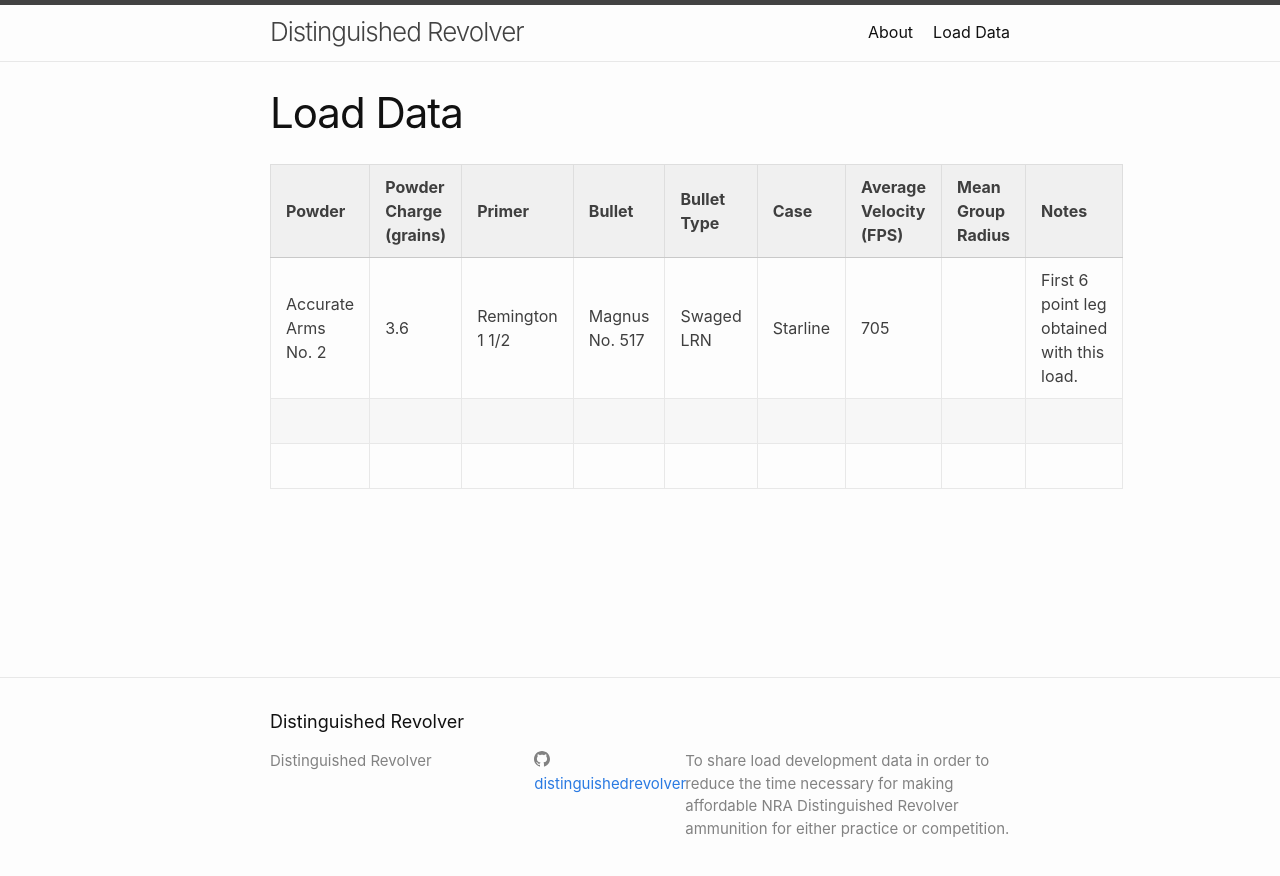
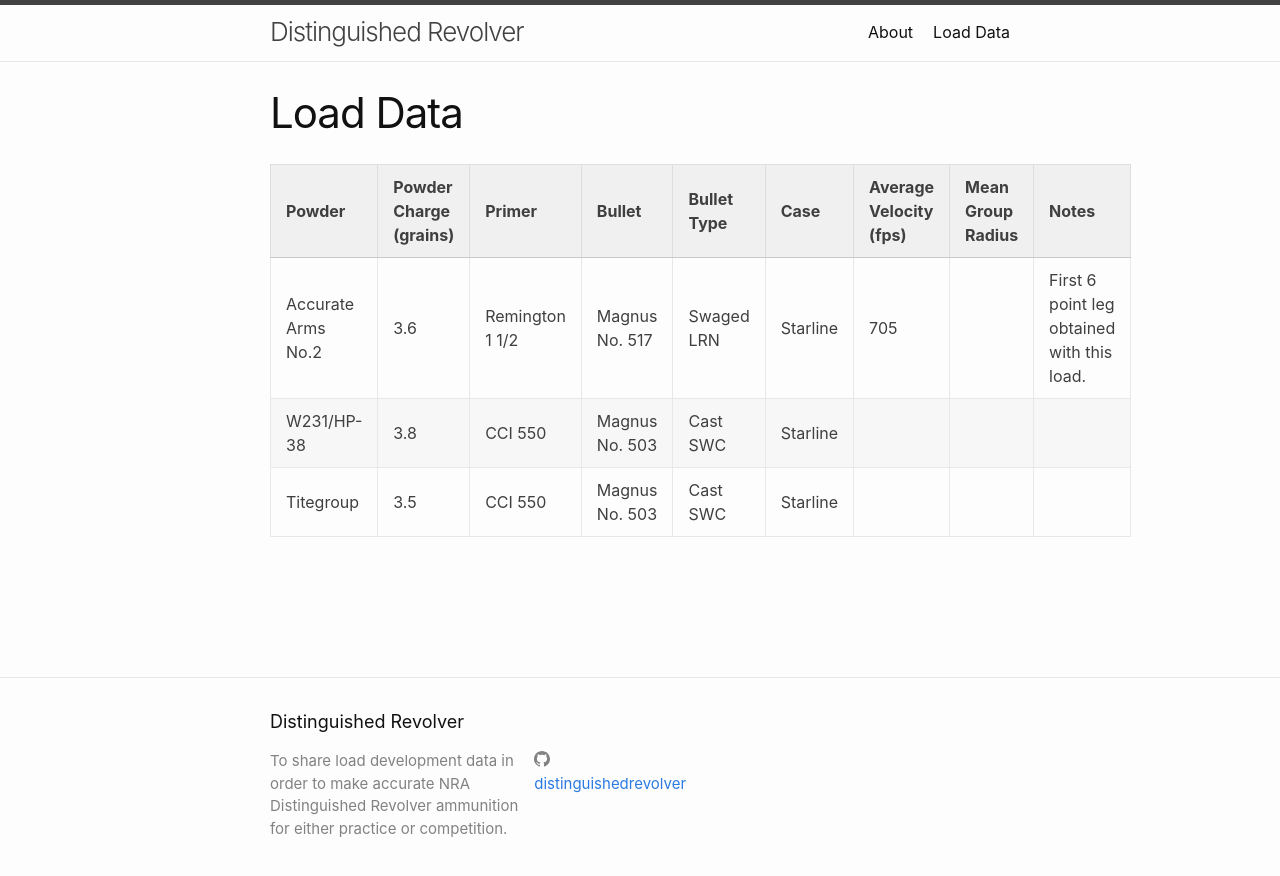
Before and after one commit to distinguishedrevolver/distinguishedrevolver.github.io, a Jekyll site: the page built from load_data.md, in a window 1280 px wide. Shown: the top 876 px of the page. Built offline with Jekyll 4.4.1, drawn with Linux system fonts in a browser that asks for light colours.

Commit message:
load data updated

```diff
--- a/_config.yml
+++ b/_config.yml
@@ -16,9 +16,8 @@
 title: Distinguished Revolver
 # email: your-email@example.com
 description: >- # this means to ignore newlines until "baseurl:"
- To share load development data in order to reduce the time necessary for making
- affordable NRA Distinguished Revolver ammunition for either practice or
- competition.
+ To share load development data in order to make accurate NRA Distinguished
+ Revolver ammunition for either practice or competition.
 baseurl: "" # the subpath of your site, e.g. /blog
 url: "https://www.distinguishedrevolver.com" # the base hostname & protocol for your
 # site, e.g. http://example.com
--- a/_includes/footer.html
+++ b/_includes/footer.html
@@ -7,7 +7,15 @@
 
     <div class="footer-col-wrapper">
       <div class="footer-col footer-col-1">
-        <ul class="contact-list">
+        <p>{{- site.description | escape -}}</p>
+      </div>
+
+      <div class="footer-col footer-col-2">
+        {%- include social.html -%}
+      </div>
+
+      <div class="footer-col footer-col-3">
+        <!-- <ul class="contact-list">
           <li class="p-name">
             {%- if site.author -%}
               {{ site.author | escape }}
@@ -18,15 +26,7 @@
             {%- if site.email -%}
             <li><a class="u-email" href="mailto:{{ site.email }}">{{ site.email }}</a></li>
             {%- endif -%}
-        </ul>
-      </div>
-
-      <div class="footer-col footer-col-2">
-        {%- include social.html -%}
-      </div>
-
-      <div class="footer-col footer-col-3">
-        <p>{{- site.description | escape -}}</p>
+        </ul> -->
       </div>
     </div>
 
--- a/google2424b1ac79d5996d.html
+++ /dev/null
@@ -1 +0,0 @@
-google-site-verification: google2424b1ac79d5996d.html
--- a/load_data.md
+++ b/load_data.md
@@ -4,8 +4,8 @@ title: Load Data
 permalink: /load_data/
 ---
 
-| Powder              | Powder Charge (grains) | Primer          | Bullet         | Bullet Type | Case     | Average Velocity (FPS) | Mean Group Radius | Notes                                      |
-|---------------------|------------------------|-----------------|----------------|-------------|----------|------------------------|-------------------|--------------------------------------------|
-| Accurate Arms No. 2 | 3.6                    | Remington 1 1/2 | Magnus No. 517 | Swaged LRN  | Starline |          705           |                   | First 6 point leg obtained with this load. |
-|                     |                        |                 |                |             |          |                        |                   |                                            |
-|                     |                        |                 |                |             |          |                        |                   |                                            |
+| Powder             | Powder Charge (grains) | Primer          | Bullet         | Bullet Type | Case     | Average Velocity (fps) | Mean Group Radius | Notes                                      |
+|--------------------|------------------------|-----------------|----------------|-------------|----------|------------------------|-------------------|--------------------------------------------|
+| Accurate Arms No.2 | 3.6                    | Remington 1 1/2 | Magnus No. 517 | Swaged LRN  | Starline |           705          |                   | First 6 point leg obtained with this load. |
+| W231/HP-38         | 3.8                    | CCI 550         | Magnus No. 503 | Cast SWC    | Starline |                        |                   |                                            |
+| Titegroup          | 3.5                    | CCI 550         | Magnus No. 503 | Cast SWC    | Starline |                        |                   |                                            |
```
Also changed, not shown: Gemfile (deleted, +0 -29 lines), _includes/google-analytics.html (+5 -8 lines), Gemfile.lock (deleted).
